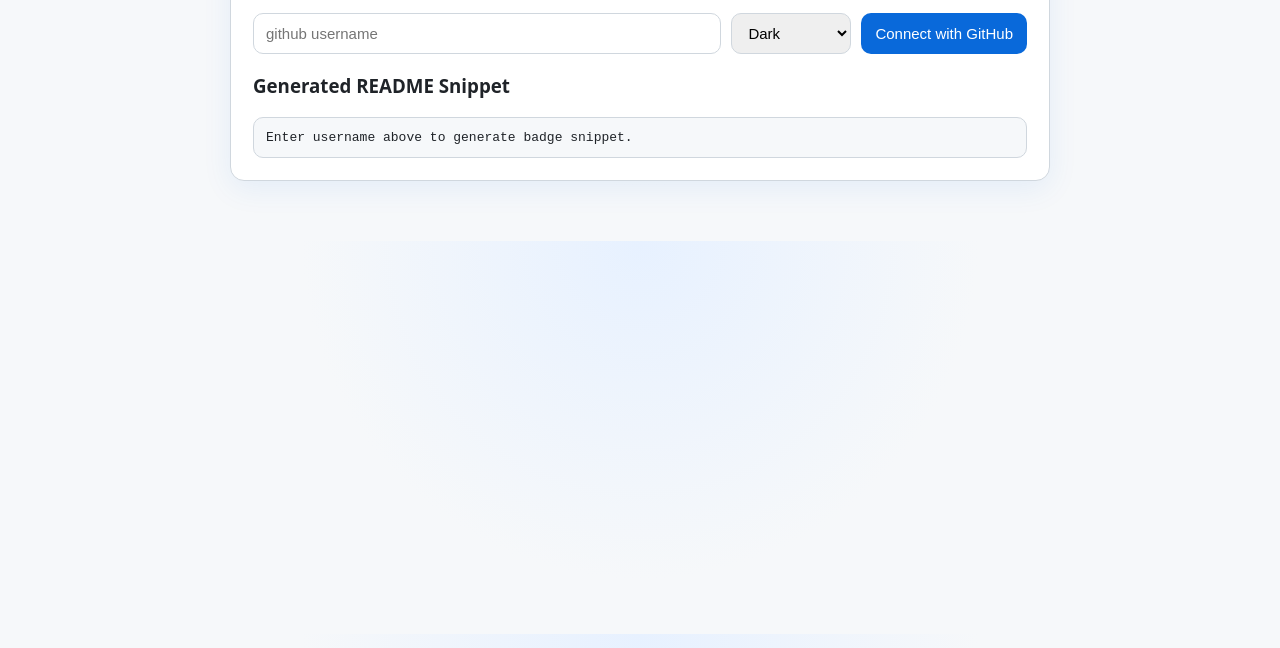
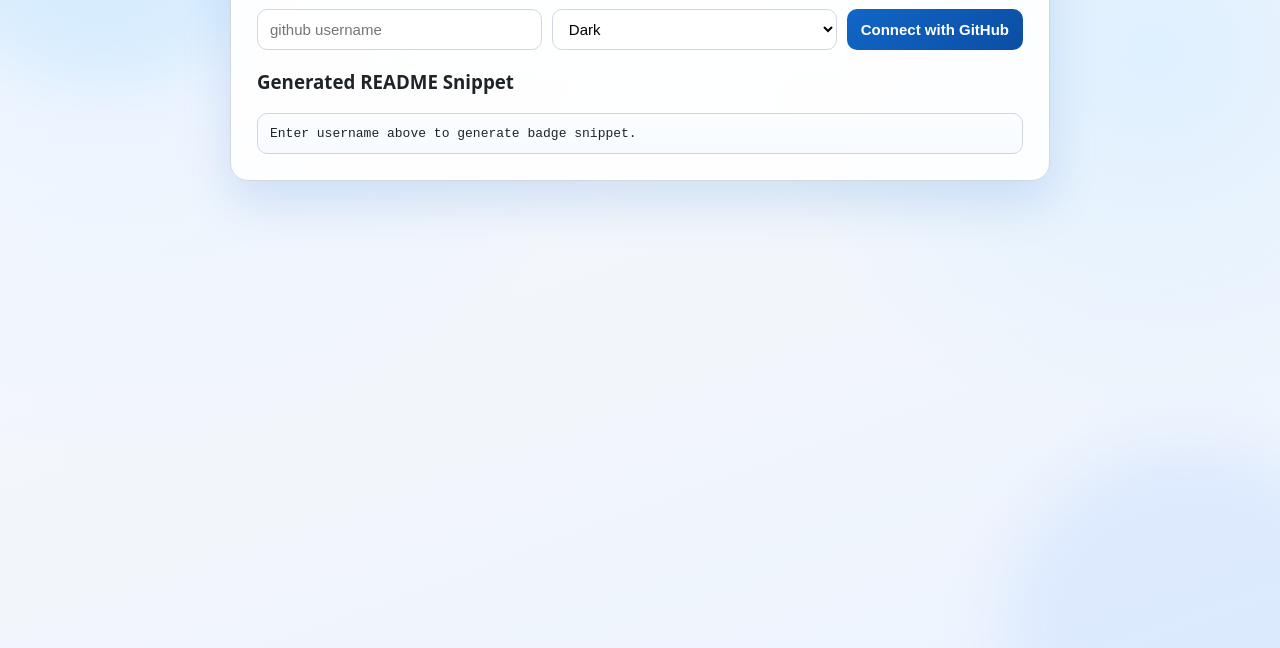
Before and after one commit to JeswinSunsi/Display, a website: page index.html in a window 1280 px wide. Shown: the part 152-800 px from the top of the page. Drawn offline with Linux system fonts and the light colour scheme.

Commit message:
Trying anims

```diff
--- a/index.html
+++ b/index.html
@@ -6,55 +6,115 @@
     <title>GitHub Yearly Badge OAuth</title>
     <style>
       :root {
-        --bg: #f6f8fa;
+        --bg: #f2f6fb;
         --panel: #ffffff;
         --text: #1f2328;
         --muted: #59636e;
-        --primary: #0969da;
+        --primary: #1166c6;
+        --primary-strong: #0b4ea3;
+        --primary-soft: #d9e9ff;
         --border: #d0d7de;
+        --shadow: 0 20px 50px rgba(17, 102, 198, 0.16);
       }
       * { box-sizing: border-box; }
       body {
         margin: 0;
         font-family: ui-sans-serif, system-ui, -apple-system, Segoe UI, sans-serif;
-        background: radial-gradient(circle at top, #e7f1ff 0%, var(--bg) 45%);
+        min-height: 100vh;
+        background:
+          radial-gradient(circle at 10% 10%, #eaf3ff 0%, rgba(234, 243, 255, 0) 40%),
+          radial-gradient(circle at 90% 25%, #dff0ff 0%, rgba(223, 240, 255, 0) 30%),
+          linear-gradient(160deg, #f6f9ff 0%, var(--bg) 58%, #edf4ff 100%);
         color: var(--text);
+        overflow-x: hidden;
+      }
+      body::before,
+      body::after {
+        content: "";
+        position: fixed;
+        width: 360px;
+        height: 360px;
+        border-radius: 50%;
+        pointer-events: none;
+        z-index: -1;
+        filter: blur(30px);
+        opacity: 0.45;
+      }
+      body::before {
+        background: #bfe4ff;
+        top: -130px;
+        left: -80px;
+        animation: driftOne 18s ease-in-out infinite alternate;
+      }
+      body::after {
+        background: #c8ddff;
+        bottom: -160px;
+        right: -90px;
+        animation: driftTwo 22s ease-in-out infinite alternate;
       }
       main {
         max-width: 860px;
         margin: 0 auto;
         padding: 40px 20px 60px;
+        animation: fadeUp 700ms ease-out;
       }
       .card {
-        background: var(--panel);
+        background: linear-gradient(180deg, rgba(255, 255, 255, 0.95), rgba(255, 255, 255, 0.88));
         border: 1px solid var(--border);
-        border-radius: 14px;
-        padding: 22px;
-        box-shadow: 0 8px 30px rgba(9, 105, 218, 0.08);
+        border-radius: 18px;
+        padding: 26px;
+        box-shadow: var(--shadow);
+        backdrop-filter: blur(6px);
+        position: relative;
       }
-      h1 { margin-top: 0; }
+      h1 {
+        margin-top: 0;
+        margin-bottom: 10px;
+        font-size: clamp(1.6rem, 1.1rem + 1.8vw, 2.2rem);
+        line-height: 1.15;
+      }
       .row {
         display: flex;
         gap: 10px;
         flex-wrap: wrap;
         margin-bottom: 14px;
       }
-      input {
+      input,
+      select {
         flex: 1;
         min-width: 220px;
         border: 1px solid var(--border);
         border-radius: 10px;
         padding: 10px 12px;
         font-size: 15px;
+        background: #fff;
+        transition: border-color 180ms ease, box-shadow 180ms ease, transform 180ms ease;
       }
       button {
         border: 0;
         border-radius: 10px;
-        background: var(--primary);
+        background: linear-gradient(135deg, var(--primary), var(--primary-strong));
         color: #fff;
         padding: 10px 14px;
         font-size: 15px;
+        font-weight: 600;
         cursor: pointer;
+        transition: transform 160ms ease, box-shadow 200ms ease, filter 180ms ease;
+      }
+      button:hover {
+        transform: translateY(-1px);
+        box-shadow: 0 10px 24px rgba(17, 102, 198, 0.35);
+        filter: saturate(1.06);
+      }
+      button:active {
+        transform: translateY(0);
+      }
+      input:focus-visible,
+      select:focus-visible,
+      button:focus-visible {
+        outline: none;
+        border-color: var(--primary);
+        box-shadow: 0 0 0 4px var(--primary-soft);
       }
       code {
         background: #f0f6ff;
@@ -66,12 +126,67 @@
         margin: 0;
         white-space: pre-wrap;
         word-break: break-word;
-        background: #f6f8fa;
+        background:
+          linear-gradient(180deg, #fbfdff 0%, #f7faff 100%);
         border: 1px solid var(--border);
         border-radius: 10px;
         padding: 12px;
+        transition: border-color 180ms ease, box-shadow 180ms ease;
+      }
+      pre.flash {
+        animation: snippetGlow 450ms ease;
       }
       .muted { color: var(--muted); }
+
+      @keyframes fadeUp {
+        from {
+          opacity: 0;
+          transform: translateY(12px);
+        }
+        to {
+          opacity: 1;
+          transform: translateY(0);
+        }
+      }
+
+      @keyframes snippetGlow {
+        0% {
+          border-color: #9bc4ff;
+          box-shadow: 0 0 0 0 rgba(17, 102, 198, 0.25);
+        }
+        100% {
+          border-color: var(--border);
+          box-shadow: 0 0 0 10px rgba(17, 102, 198, 0);
+        }
+      }
+
+      @keyframes driftOne {
+        from { transform: translate(0, 0) scale(1); }
+        to { transform: translate(35px, 25px) scale(1.08); }
+      }
+
+      @keyframes driftTwo {
+        from { transform: translate(0, 0) scale(1); }
+        to { transform: translate(-28px, -20px) scale(1.1); }
+      }
+
+      @media (max-width: 720px) {
+        .card {
+          padding: 20px;
+          border-radius: 14px;
+        }
+
+        button {
+          width: 100%;
+        }
+      }
+
+      @media (prefers-reduced-motion: reduce) {
+        *, *::before, *::after {
+          animation: none !important;
+          transition: none !important;
+        }
+      }
     </style>
   </head>
   <body>
@@ -84,7 +199,7 @@
 
         <div class="row">
           <input id="username" placeholder="github username" />
-          <select id="theme" style="padding: 10px 12px; border: 1px solid var(--border); border-radius: 10px; font-size: 15px;">
+          <select id="theme">
             <option value="dark">Dark</option>
             <option value="light">Light</option>
             <option value="dracula">Dracula</option>
@@ -103,6 +218,12 @@
       const themeSelect = document.getElementById("theme");
       const connectBtn = document.getElementById("connect");
       const snippet = document.getElementById("snippet");
+
+      function animateSnippet() {
+        snippet.classList.remove("flash");
+        void snippet.offsetWidth;
+        snippet.classList.add("flash");
+      }
 
       function buildSnippet(username, theme) {
         const base = window.location.origin;
@@ -125,6 +246,7 @@
         if (user) {
           usernameInput.value = user;
           snippet.textContent = buildSnippet(user, theme);
+          animateSnippet();
         }
       }
 
@@ -136,6 +258,7 @@
           return;
         }
         snippet.textContent = buildSnippet(username, theme);
+        animateSnippet();
         window.location.href = `/auth/github?username=${encodeURIComponent(username)}`;
       });
 
@@ -147,6 +270,7 @@
           return;
         }
         snippet.textContent = buildSnippet(username, theme);
+        animateSnippet();
       }
 
       usernameInput.addEventListener("input", handleInput);
```
